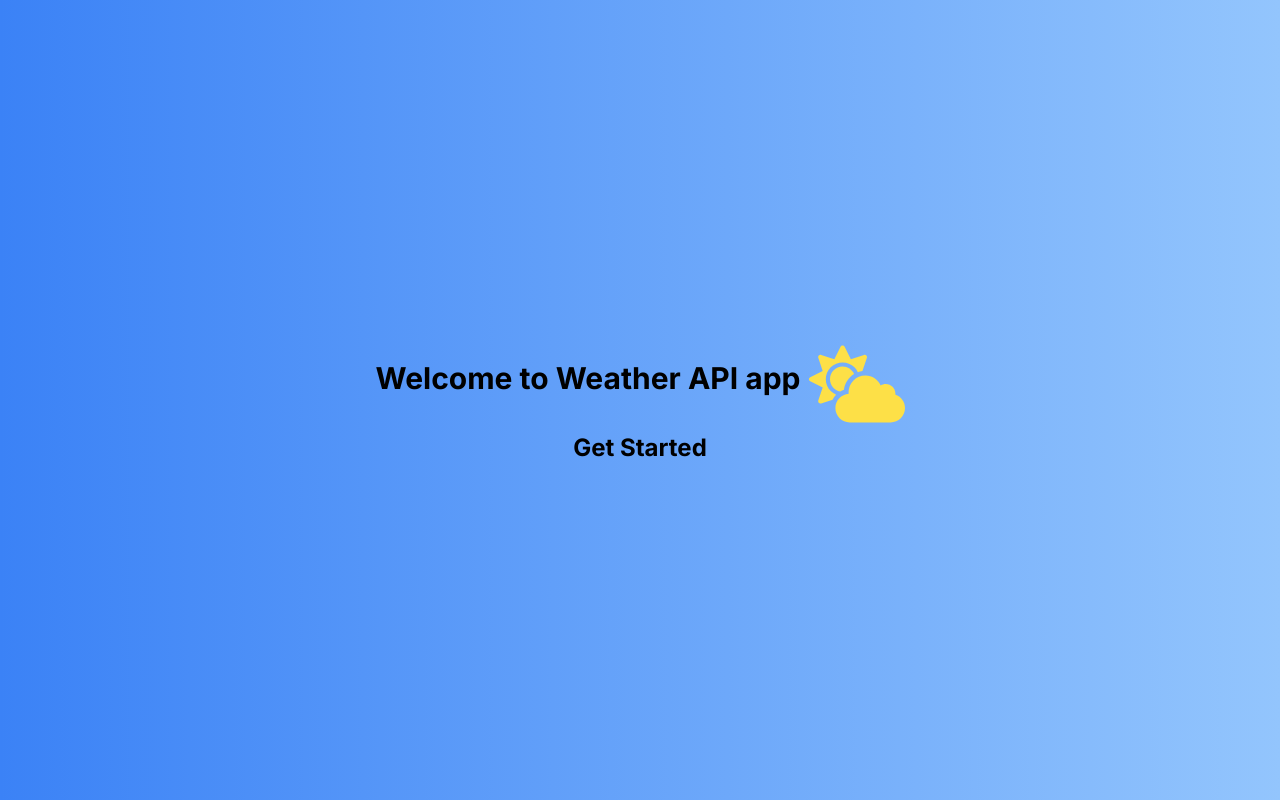
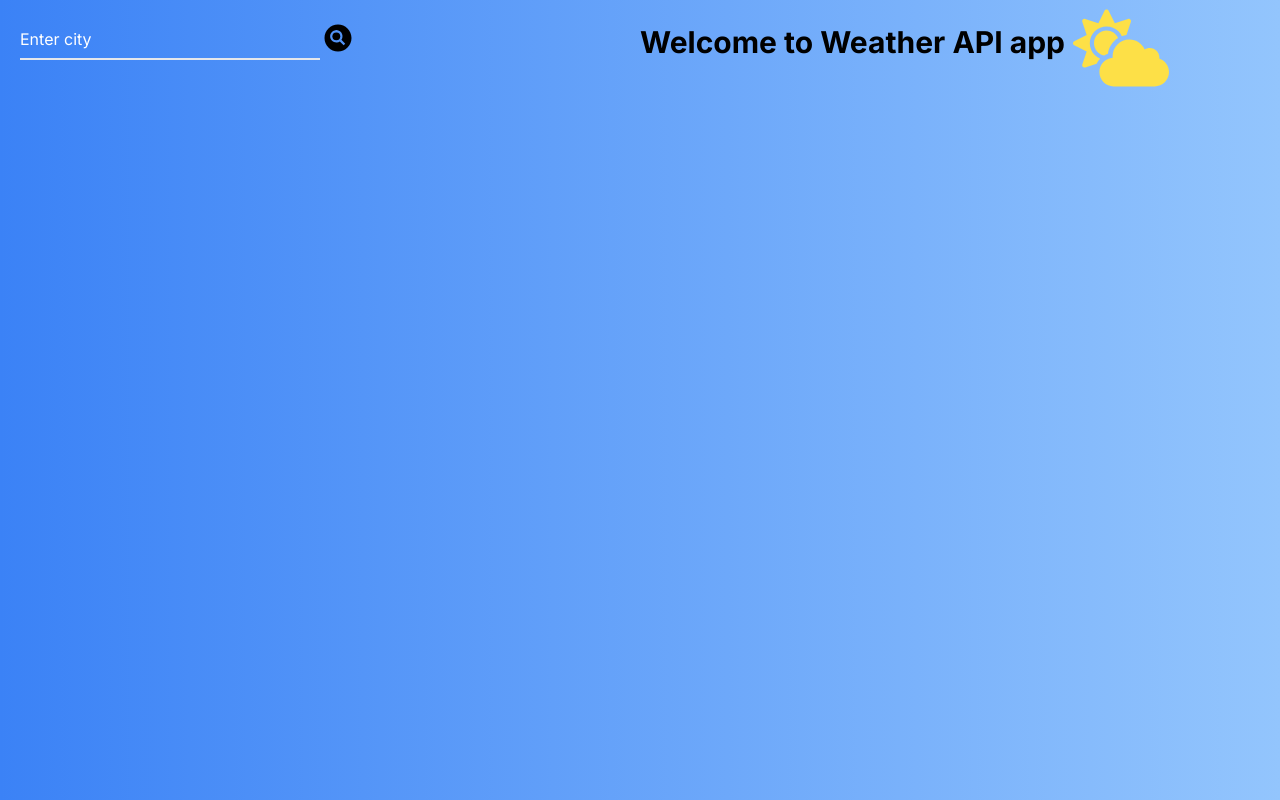
Before and after one commit to rudra-verma-10/weather-api, a Next.js app: page / in a window 1280 px wide. Built offline with nearby package versions, Linux system fonts and the light colour scheme; no server answers.

Commit message:
updating some tailwind

```diff
--- /dev/null
+++ b/app/components/data.js
@@ -0,0 +1,25 @@
+import React from "react";
+import Image from "next/image";
+
+const Data = ({ information }) => {
+  return (
+    <div>
+      <div className="relative flex p-4 w-max-[500px] justify-center items-center">
+        <div className="flex-col">
+          <img
+            src={information.current.condition.icon}
+            alt="weather icon"
+            width={200}
+            height={200}
+          />
+          <p className="font-bold text-2xl px-10">
+            {information.current.condition.text}
+          </p>
+        </div>
+        <p className="text-9xl ">{information.current.temp_c}°C</p>
+      </div>
+    </div>
+  );
+};
+
+export default Data;
--- a/app/components/input.js
+++ b/app/components/input.js
@@ -1,20 +1,20 @@
-import React from 'react'
+import React from "react";
 import { IoSearchCircleSharp } from "react-icons/io5";
 
-const Input = ({setLocation, fetchData}) => {
+const Input = ({ setLocation, fetchData }) => {
   return (
-    <div className=''>
-        <form onSubmit={fetchData} className='flex'>
+    <div className="">
+      <form onSubmit={fetchData} className="flex ">
         <input
-            className="h-10 w-1/3  bg-inherit placeholder:text-white border-b-2 outline-none"
+          className="h-10 w-1/2  bg-inherit placeholder:text-white border-b-2 outline-none"
           type="text"
           placeholder="Enter city"
           onChange={(e) => setLocation(e.target.value)}
         />
-            <IoSearchCircleSharp className='text-4xl'/>
+        <IoSearchCircleSharp className="text-4xl" />
       </form>
     </div>
-  )
-}
+  );
+};
 
 export default Input;
--- a/app/mainPage/page.js
+++ /dev/null
@@ -1,55 +0,0 @@
-"use client";
-
-import React, { useState } from "react";
-import Input from "../components/input";
-// require('dotenv').config();
-
-// useEffect(()=> {console.log("key: ", process.env.NEXT_)}, []);
-const page = () => {
-  const [location, setLocation] = useState("");
-  const [data, setData] = useState({});
-
-  const apiKey = process.env.NEXT_PUBLIC_API_KEY;
-
-  const url = `http://api.weatherapi.com/v1/forecast.json?key=${apiKey}&q=${location}&days=7&aqi=yes&alerts=yes`;
-
-  const fetchData = async (e) => {
-    e.preventDefault();
-    try {
-      const response = await fetch(url);
-      if (!response.ok) {
-        throw new Error("Network response was not ok");
-      }
-      const data = await response.json();
-      setData(data);
-      // console.log('data:', data);
-      setLocation("");
-    } catch (error) {
-      console.error("Error:", error);
-      setData({});
-    }
-  };
-  return (
-    <main className="flex bg-cover bg-blue-500 bg-gradient-to-r from-blue-500 to-blue-300 h-screen ">
-      <div className="p-5 w-full">
-        <Input fetchData={fetchData} setLocation={setLocation} />
-      </div>
-      <div className="w-1/4 mt-8">Weather API app</div>
-      <div className="flex border-2 p-2">
-        {data.location && (
-          <div className="border-2 h-fit">
-            <h1>{data.location.name}</h1>
-            <h2>{data.location.region}</h2>
-            <h3>{data.location.country}</h3>
-            <h4>{data.location.localtime}</h4>
-            <h5>{data.current.temp_c}°C</h5>
-            <h6>{data.current.condition.text}</h6>
-            <img src={data.current.condition.icon} alt="weather icon" />
-          </div>
-        )}
-      </div>
-    </main>
-  );
-};
-
-export default page;
--- a/app/page.js
+++ b/app/page.js
@@ -1,21 +1,57 @@
-import React from "react";
-import Link from "next/link";
+"use client";
+
+import React, { useState } from "react";
+import Input from "./components/input";
+import Data from "./components/data";
 import { FaCloudSun } from "react-icons/fa";
 
-export default function Home() {
+// require('dotenv').config();
+
+// useEffect(()=> {console.log("key: ", process.env.NEXT_)}, []);
+export default function page() {
+  const [location, setLocation] = useState("");
+  const [data, setData] = useState({});
+
+  const apiKey = process.env.NEXT_PUBLIC_API_KEY;
+
+  const url = `http://api.weatherapi.com/v1/forecast.json?key=${apiKey}&q=${location}&days=7&aqi=yes&alerts=yes`;
+
+  const fetchData = async (e) => {
+    e.preventDefault();
+    try {
+      const response = await fetch(url);
+      if (!response.ok) {
+        throw new Error("Network response was not ok");
+      }
+      const data = await response.json();
+      setData(data);
+      // console.log('data:', data);
+      setLocation("");
+    } catch (error) {
+      console.error("Error:", error);
+      setData({});
+    }
+  };
   return (
-    <main className="bg-cover bg-blue-500 bg-gradient-to-r from-blue-500 to-blue-300 h-screen">
-      <div className="flex flex-col items-center justify-center h-screen">
-        <div className="flex ">
-          <h1 className="text-3xl font-bold mt-6 pr-2">Welcome to Weather API app</h1>
-          <div>
-            <FaCloudSun className="text-8xl fill-yellow-300" />
+    <main className=" bg-cover bg-blue-500 bg-gradient-to-r from-blue-500 to-blue-300 h-screen w-screen  ">
+      <div className="flex w-full">
+        <div className="p-5 w-1/2">
+          <Input fetchData={fetchData} setLocation={setLocation} />
+        </div>
+        <div className="flex flex-col  w-1/2">
+          <div className="flex ">
+            <h1 className="text-3xl font-bold mt-6 pr-2">
+              Welcome to Weather API app
+            </h1>
+            <div>
+              <FaCloudSun className="text-8xl fill-yellow-300" />
+            </div>
           </div>
         </div>
-        <div>
-          <Link href="/mainPage" className=" font-bold py-2 px-4 text-2xl ">
-            Get Started
-          </Link>
+      </div>
+      <div className="flex items-center w-fit">
+        <div className="bg-black/60">
+          {data.location && <Data information={data} />}
         </div>
       </div>
     </main>
```
Lines whose indentation alone changed are shown as unchanged.
